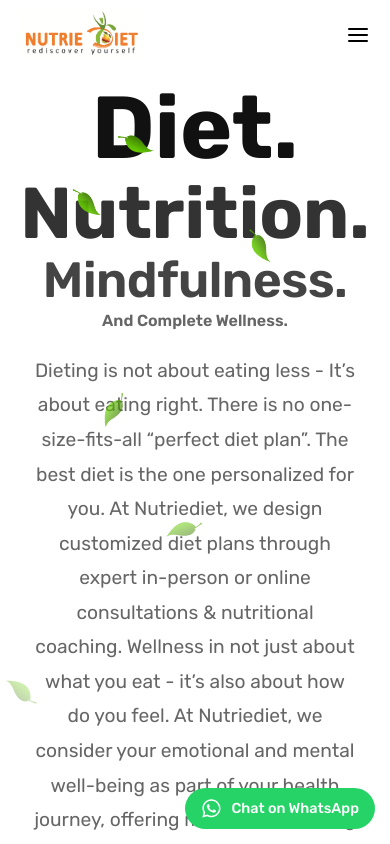
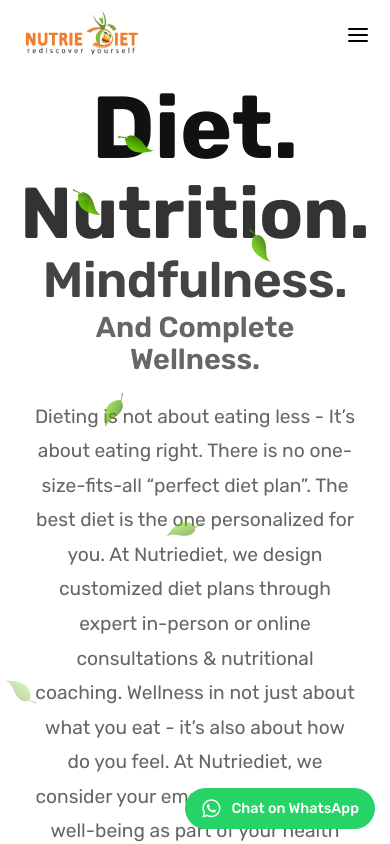
Before and after one commit to arnavbaronia/nutriediet-frontend, a React (Create React App) app: page / in a window 390 px wide. Built offline with nearby package versions, Linux system fonts and the light colour scheme; no server answers.

Commit message:
home page css modifications

```diff
--- a/src/styles/HomePage.css
+++ b/src/styles/HomePage.css
@@ -98,6 +98,7 @@ img, svg {
 .health-plan-box {
   width: calc(50% - 20px);
   max-width: 320px;
+  margin-bottom: 50px;
 }
 
 @media (max-width: 520px) {
@@ -668,5 +669,6 @@ p {
 
   .subtitle {
     text-align: center;
+    font-size: clamp(1.8rem, 5.1vw, 3.1rem);
   }
 }
```
